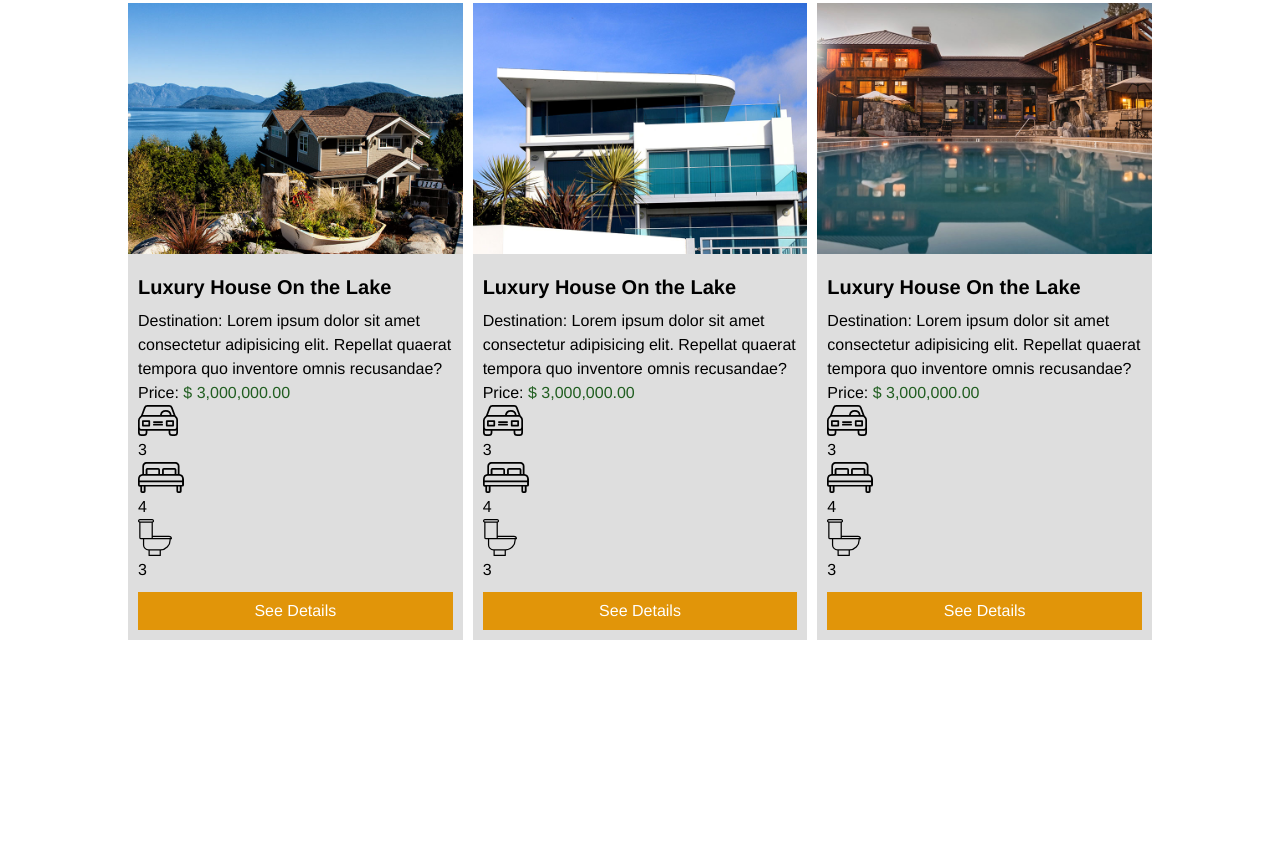
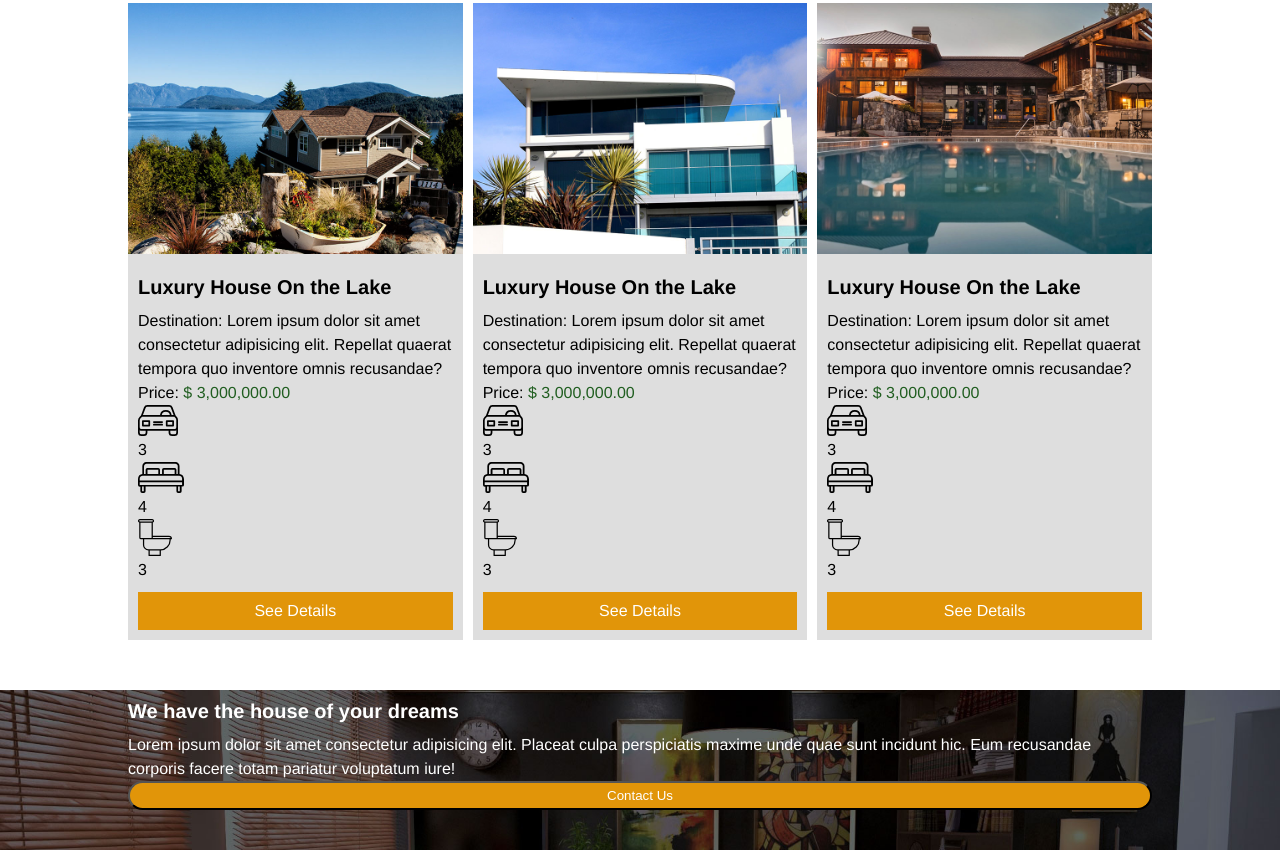
Before and after one commit to Jesse-Whatley/realEstate, a plain HTML site: page index.html in a window 1280 px wide. Shown: the part 759-1609 px from the top of the page. Before the commit the page ends 1399 px from the top, so only its background shows below. Drawn offline with Linux system fonts and the light colour scheme; a web font is replaced by a local one.

Commit message:
I can't get header and footer words to work properly

```diff
--- a/index.html
+++ b/index.html
@@ -18,7 +18,7 @@
                     <a href="index.html">Home</a>
                     <a href="about.html">About</a>
                     <a href="#">Blog</a>
-                    <a href="#">Contact</a>
+                    <a href="contact.html">Contact</a>
                 </nav>
             </div>
             <p>We sell luxury Houses, Condominiums, and Penthouses.</p>
@@ -128,8 +128,16 @@
         </div>
     </main>
 
-    <footer>
-
+    <footer class="site-footer">
+        <div class="container">
+            <div class="containergit site-ft-container">
+                <h3>We have the house of your dreams</h3>
+                <p>
+                    Lorem ipsum dolor sit amet consectetur adipisicing elit. Placeat culpa perspiciatis maxime unde quae sunt incidunt hic. Eum recusandae corporis facere totam pariatur voluptatum iure!
+                </p>
+                <button class="footer-btn" href="contact.html">Contact Us</button>
+            </div>
+        </div>
     </footer>
 </body>
 </html>
--- a/styles/mystyles.css
+++ b/styles/mystyles.css
@@ -175,6 +175,28 @@ td, th{
 
 .house-item ul{
     list-style-type: none;
+
+}
+
+/*site footer*/
+.site-footer{
+    background-image: url(../img/encuentra.jpg);
+    height: 20vh;
+    background-size: cover;
+    color: white;
+    margin-top: 5rem;
+}
+
+.site-ft-container{
+    display: flex;
+    flex-direction: column;
+}
+
+.footer-btn{
+    background-color: var(--primary);
+    color: white;
+    border-radius: 50px;
+    padding: 0.5rem;
 }
 
 
```
Also changed, not shown: contact.html (+0 -1 lines).
